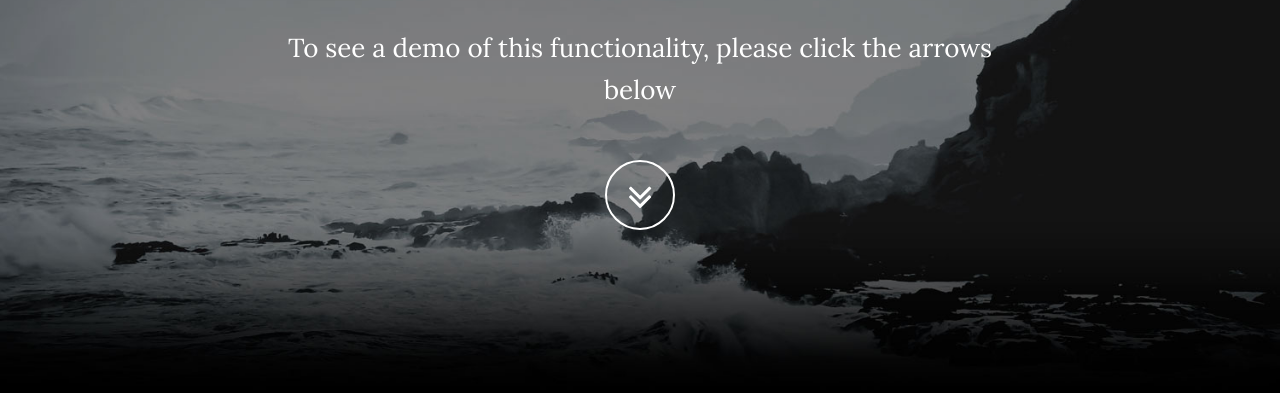
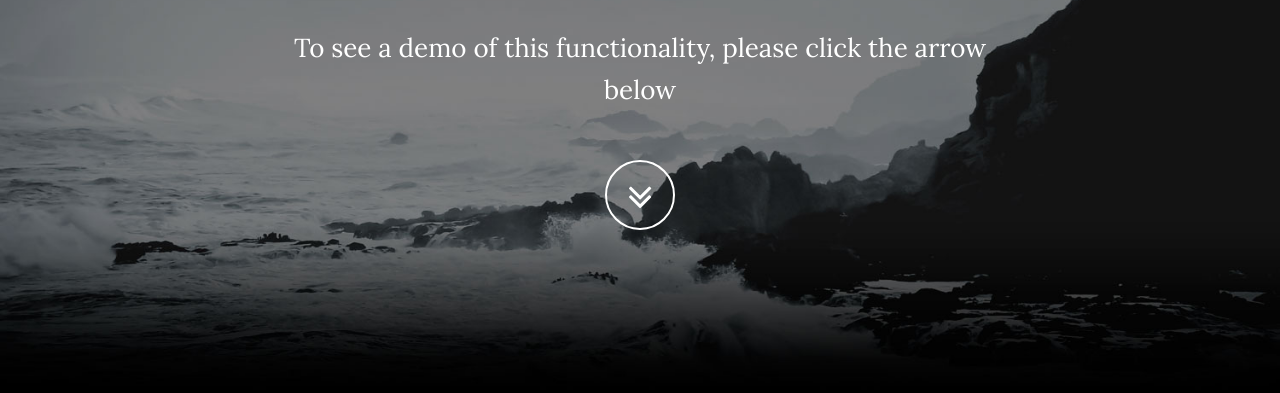
Before and after one commit to dmsproduct/dmsproduct.github.io, a website: page index.html in a window 1280 px wide. Shown: the part 399-792 px from the top of the page. Drawn offline with nearby package versions, Linux system fonts and the light colour scheme; some packages are replaced by stand-ins of ours; a script that the page names is missing.

Commit message:
edited text

```diff
--- a/index.html
+++ b/index.html
@@ -75,7 +75,7 @@
                 <div class="row">
                     <div class="col-md-8 col-md-offset-2">
                         <h1 class="brand-heading">Embedded Webcasts</h1>
-                        <p class="intro-text">To see a demo of this functionality, please click the arrows below</p>
+                        <p class="intro-text">To see a demo of this functionality, please click the arrow below</p>
                         <a href="#about" class="btn btn-circle page-scroll">
                             <i class="fa fa-angle-double-down animated"></i>
                         </a>
```
